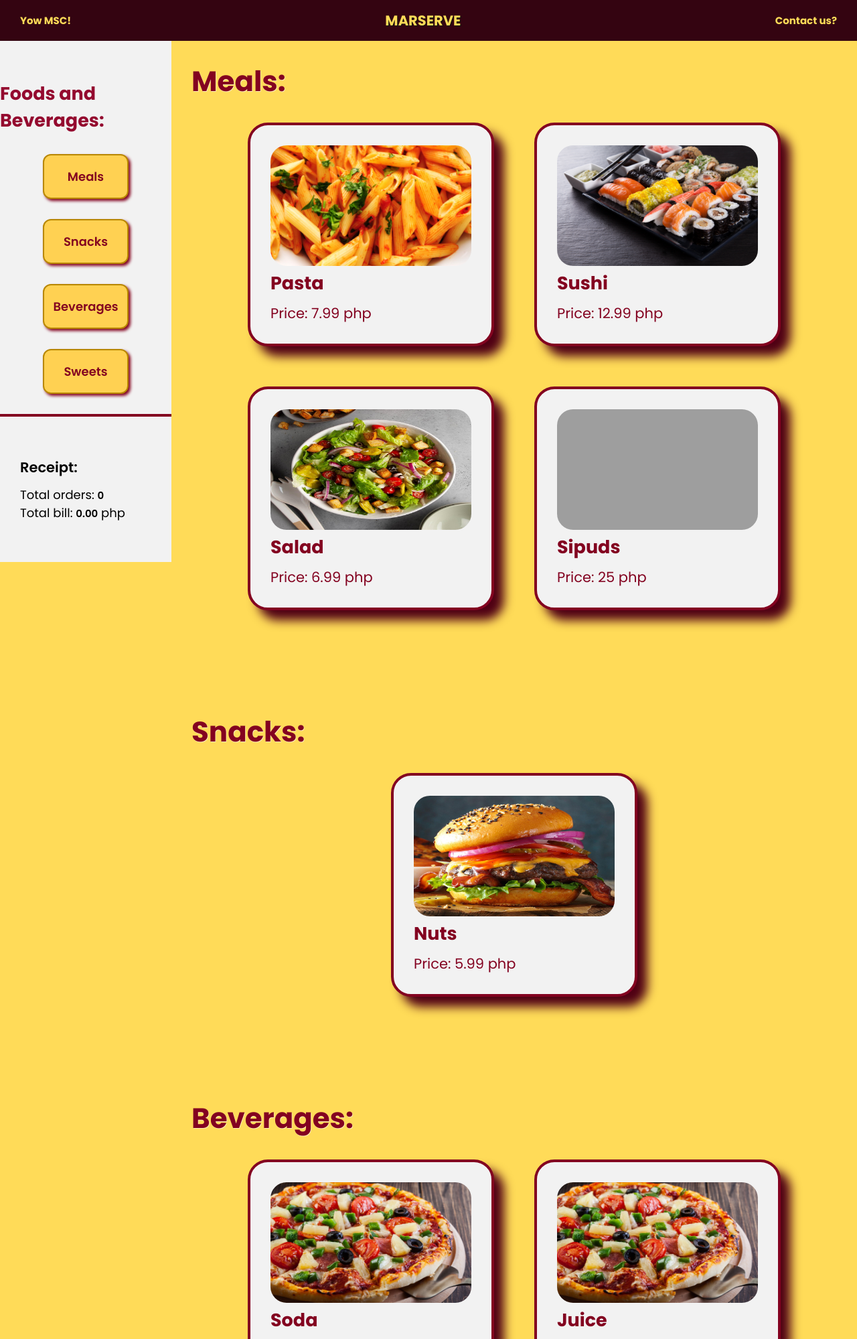
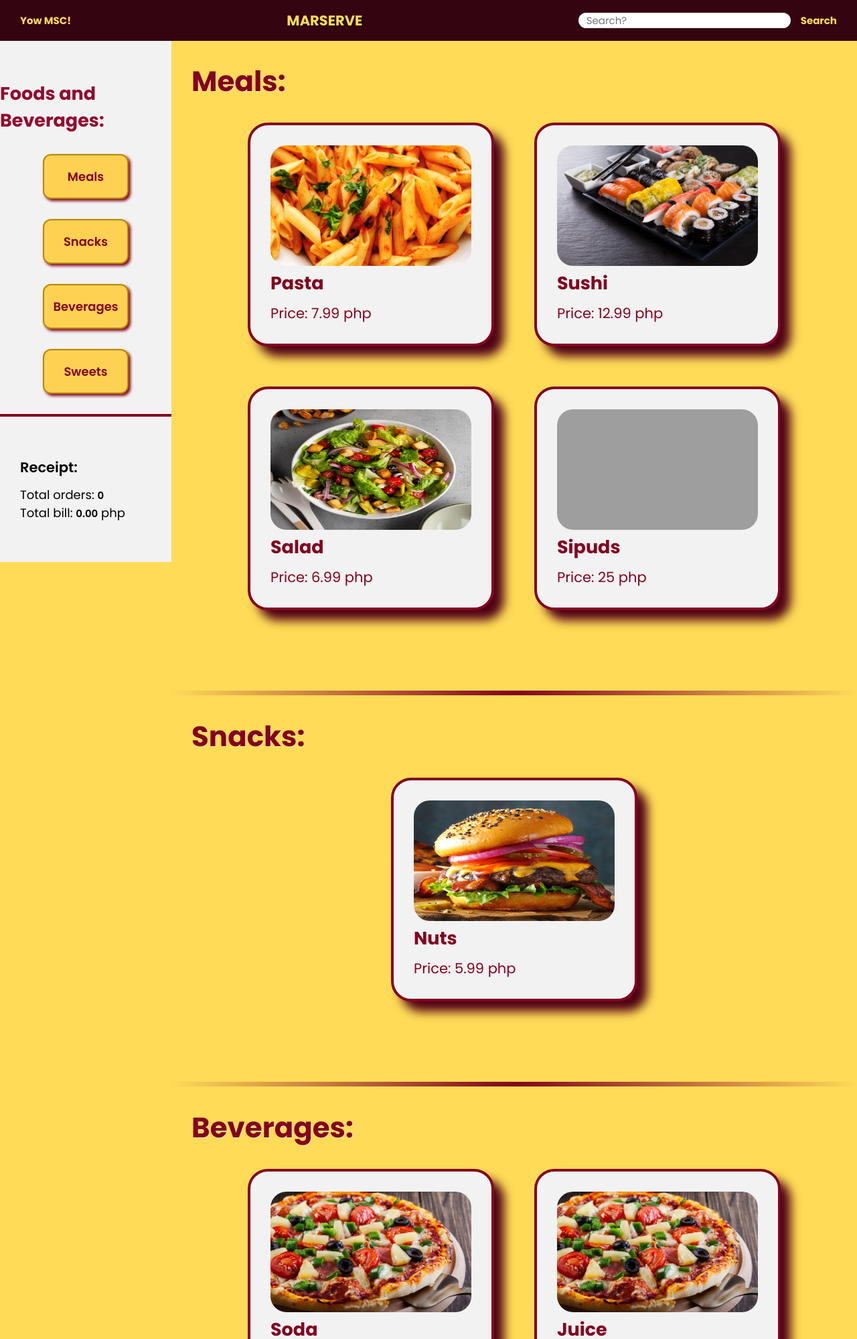
Before and after one commit to zdotdev/MARSERVE-bsit-2nd-year-project, a PHP site: page /orderSystem/ in a window 1280 px wide. Shown: the top 1999 px of the page at 67% size. Run offline with PHP 8.4, Linux system fonts and the light colour scheme; grey boxes are pictures that could not be loaded.

Commit message:
Finalize main page design

```diff
--- a/Data/orders.xml
+++ b/Data/orders.xml
@@ -1,3 +1,3 @@
 <?xml version="1.0"?>
 <orders>
-<order><total_orders>Soda: 2</total_orders><total_bill>3.98</total_bill><table_number>1</table_number><order_id>snaqi</order_id></order><order><total_orders>Pasta: 2</total_orders><total_bill>15.98</total_bill><table_number>1</table_number><order_id>hojvw</order_id></order><order><total_orders>Salad: 2</total_orders><total_bill>13.98</total_bill><table_number>5</table_number><order_id>uwszq</order_id></order><order><total_orders>Pasta: 3</total_orders><total_bill>23.97</total_bill><table_number>5</table_number><order_id>margi</order_id></order><order><total_orders>Nuts: 3</total_orders><total_bill>17.97</total_bill><table_number>1</table_number><order_id>zoivj</order_id></order><order><total_orders>Iced Tea: 2</total_orders><total_bill>3.98</total_bill><table_number>1</table_number><order_id>lepos</order_id></order><order><total_orders>Pasta: 2</total_orders><total_bill>15.98</total_bill><table_number>1</table_number><order_id>zgaxy</order_id></order><order><total_orders>Pasta: 2</total_orders><total_bill>15.98</total_bill><table_number>1</table_number><order_id>uljed</order_id></order><order><total_orders>Pasta: 1</total_orders><total_bill>7.99</total_bill><table_number>1</table_number><order_id>sxcla</order_id></order><order><total_orders>Pasta: 1</total_orders><total_bill>7.99</total_bill><table_number>1</table_number><order_id>jyela</order_id></order></orders>
+<order><total_orders>Pasta: 2, Nuts: 2</total_orders><total_bill>27.96</total_bill><table_number>1</table_number><order_id>moqka</order_id></order><order><total_orders>Sushi: 2</total_orders><total_bill>25.98</total_bill><table_number>1</table_number><order_id>hzijx</order_id></order></orders>
--- a/JavaScript/main.js
+++ b/JavaScript/main.js
@@ -119,3 +119,17 @@ document.getElementById('show-orders').addEventListener('click', function () {
   window.location.href = `http://localhost/orderSystem/landing.php?table=${table}&orderId=${oi}`
   console.log(oi)
 })
+let arr = []
+document.querySelectorAll('.food-title').forEach(element => {
+  arr.push(element.textContent)
+})
+document.querySelector('.search-button').addEventListener('click', function () {
+  let search = document.getElementById('search-input').value
+  let toLow = search.toLowerCase()
+  let upperFirstLetter = toLow.charAt(0).toUpperCase() + toLow.slice(1)
+  if (search !== '') {
+    document.querySelector('.search-button').href = `#${
+      arr[arr.indexOf(upperFirstLetter)]
+    }`
+  }
+})
--- a/Style/style.css
+++ b/Style/style.css
@@ -77,6 +77,7 @@ body{
   color: #FFDB58;
     text-shadow: 0.07rem 0.07rem 0rem var(--neutral-black-500);
 }
+.search-button,
 .header-logo,
 .header-contact {
   color: #FFDB58;
@@ -88,6 +89,19 @@ body{
 .header-logo:hover,
 .header-contact:hover {
   color: var(--neutral-white-500);
+}
+.search-div{
+    display: flex;
+    gap: 1rem;
+}
+#search-input{
+    border-radius: 1.4rem;
+    padding: 0rem .8rem;
+    outline: none;
+    border: none;
+}
+#search-input{
+    outline: none;
 }
 
 /* sidebar */
@@ -334,3 +348,9 @@ dialog::backdrop{
 .order-count{
     display: none;
 }
+#beverages,
+#snacks,
+#meals{
+    border-bottom: .5rem solid;
+    border-image: linear-gradient(90deg,#FFDB58,var(--primary-500),#FFDB58)1;
+}
--- a/index.php
+++ b/index.php
@@ -70,7 +70,11 @@
         <nav class="header-container">
             <a href="#" class="header-logo">Yow MSC!</a>
             <h1 class="header-title">MARSERVE</h1>
-            <a href="#footer" class="header-contact">Contact us?</a>
+            <!-- <a href="#footer" class="header-contact">Contact us?</a> -->
+            <div class="search-div">
+                <input type="text" id='search-input' placeholder="Search?">
+                <a class="search-button">Search</a>
+            </div>
         </nav>
         <main>
             <div class="sidebar-container">
@@ -105,7 +109,7 @@
                                     echo "
                                     <div id='card-container' data-description='{$meal_data['description']}' data-price='{$meal_data['price']}' data-name='{$meal_data['name']}' data-image='{$meal_data['image']}'>
                                         <img src='./Image/{$meal_data['image']}' alt='{$meal_data['id']}' class='food-image'>
-                                        <h2 class='food-title'>{$meal_data['name']}</h2>
+                                        <h2 class='food-title' id='{$meal_data['name']}'>{$meal_data['name']}</h2>
                                         <p class='order-count' id='order-count-{$meal_data['name']}'></p>
                                         <h3 class='food-price'>Price: {$meal_data['price']} php</h3>
                                     </div>";
@@ -120,8 +124,8 @@
                                 foreach ($snacks_array as $snack_data) {
                                     echo "
                                     <div id='card-container' data-description='{$snack_data['description']}' data-price='{$snack_data['price']}' data-name='{$snack_data['name']}' data-image='{$snack_data['image']}'>
-                                        <img src='./Image/{$snack_data['image']}' alt='{$meal_data['id']}' class='food-image'>
-                                        <h2 class='food-title'>{$snack_data['name']}</h2>
+                                        <img src='./Image/{$snack_data['image']}' alt='{$snack_data['id']}' class='food-image'>
+                                        <h2 class='food-title' id='{$snack_data['name']}'>{$snack_data['name']}</h2>
                                         <p class='order-count' id='order-count-{$snack_data['name']}'></p>
                                         <h3 class='food-price'>Price: {$snack_data['price']} php</h3>
                                     </div>";
@@ -136,8 +140,8 @@
                                 foreach ($beverages_array as $beverage_data) {
                                     echo "
                                     <div id='card-container' data-description='{$beverage_data['description']}' data-price='{$beverage_data['price']}' data-name='{$beverage_data['name']}' data-image='{$beverage_data['image']}'>
-                                        <img src='./Image/{$beverage_data['image']}' alt='{$meal_data['id']}' class='food-image'>
-                                        <h2 class='food-title'>{$beverage_data['name']}</h2>
+                                        <img src='./Image/{$beverage_data['image']}' alt='{$beverage_data['id']}' class='food-image'>
+                                        <h2 class='food-title' id='{$beverage_data['name']}'>{$beverage_data['name']}</h2>
                                         <p class='order-count' id='order-count-{$beverage_data['name']}'></p>
                                         <h3 class='food-price'>Price: {$beverage_data['price']} php</h3>
                                     </div>";
@@ -152,8 +156,8 @@
                                 foreach ($sweets_array as $sweet_data) {
                                     echo "
                                     <div id='card-container' data-description='{$sweet_data['description']}' data-price='{$sweet_data['price']}' data-name='{$sweet_data['name']}' data-image='{$sweet_data['image']}'>
-                                        <img src='./Image/{$sweet_data['image']}' alt='{$meal_data['id']}' class='food-image'>
-                                        <h2 class='food-title'>{$sweet_data['name']}</h2>
+                                        <img src='./Image/{$sweet_data['image']}' alt='{$beverage_data['id']}' class='food-image'>
+                                        <h2 class='food-title' id='{$sweet_data['name']}'>{$sweet_data['name']}</h2>
                                         <p class='order-count' id='order-count-{$sweet_data['name']}'></p>
                                         <h3 class='food-price'>Price: {$sweet_data['price']} php</h3>
                                     </div>";
--- a/landing.php
+++ b/landing.php
@@ -48,7 +48,7 @@ foreach ($orders->order as $order) {
                 }
                 echo "
                 <a href='http://localhost/orderSystem/index.php?table={$order->table_number}&orderId={$orderId}'>Buy again?</a>
-                <p>{$table}</p>";
+                <p>Table Number{$table}</p>";
             ?>
         </main>
     </body>
```
